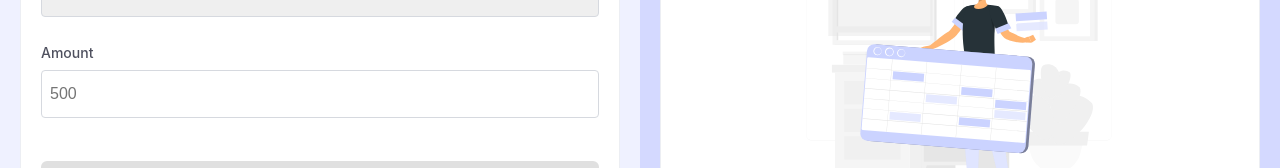
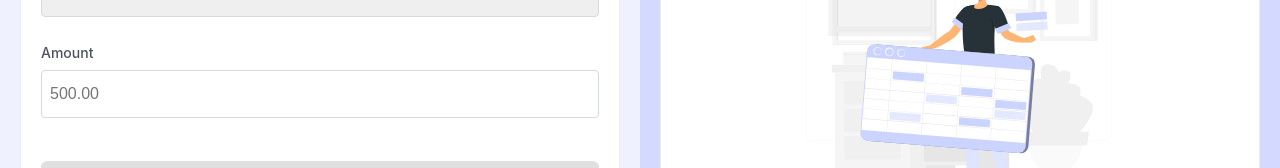
Before and after one commit to 1711shashank/Finance-tracker, a React (Create React App) app: page / in a window 1280 px wide. Shown: the part 316-484 px from the top of the page. Built offline with nearby package versions, Linux system fonts and the light colour scheme.

Commit message:
2 decimal places

```diff
--- a/src/pages/StatementAnalysis/StatementAnalysis.js
+++ b/src/pages/StatementAnalysis/StatementAnalysis.js
@@ -23,9 +23,12 @@ const StatementAnalysis = ({ setShowChartModal }) => {
     const balanceSeries = weekNumbers.map(week => weeklyData[week].balance);
 
     const options = {
+
+        colors: ["#FF5733", "#33FF6D", "#337DFF"],
         chart: { type: "line", zoom: { enabled: false } },
+
+        yaxis: { labels: { formatter: value => value.toFixed(2) } },
         xaxis: { categories: weekNumbers.map(week => `Week ${week}`) },
-        colors: ["#FF5733", "#33FF6D", "#337DFF"]
 
     };
 
--- a/src/pages/TransactionForm/TransactionForm.js
+++ b/src/pages/TransactionForm/TransactionForm.js
@@ -36,12 +36,21 @@ const TransactionForm = ({ onTransactionAdded, setShowChartModal }) => {
         onTransactionAdded();
     }
 
+    const handleAmountChange = (e) => {
+        const inputValue = e.target.value;
+        const isValidInput = /^\d*\.?\d{0,2}$/.test(inputValue);
+
+        if (isValidInput) {
+            setAmount(inputValue);
+        }
+    }
+
 
     return (
         <>
             <div className="card transaction-form" >
 
-                <div style={{display:'flex', justifyContent:'space-between', marginBottom:'1rem'}}>
+                <div style={{ display: 'flex', justifyContent: 'space-between', marginBottom: '1rem' }}>
                     <h2 className="card-title"> Add Transaction</h2>
                     <button type="submit" className='addDummyRecordBtn' onClick={handleAddDummyData}>
                         Add Dummy Record
@@ -54,7 +63,7 @@ const TransactionForm = ({ onTransactionAdded, setShowChartModal }) => {
 
                     <DatePicker label="Date" type="date" value={date} onChange={(e) => setDate(e.target.value)} />
                     <SelectField label="Credit / Debit" options={["Credit", "Debit"]} onChange={(e) => setTransactionType(e.target.value)} />
-                    <InputField label="Amount" type="number" value={amount} onChange={(e) => setAmount(parseInt(e.target.value))} />
+                    <InputField label="Amount" type="text" value={amount} onChange={handleAmountChange} />
 
                     <AddTransactionButton onSubmit={handleSubmit} isFormValid={!amount} />
 
--- a/src/pages/helperFuncrion/FormField.js
+++ b/src/pages/helperFuncrion/FormField.js
@@ -5,7 +5,7 @@ const InputField = ({ label, type, value, onChange }) => (
         </label>
         <input
             type={type}
-            placeholder="500"
+            placeholder="500.00"
             className={`form-input`}
             value={value}
             onChange={onChange}
--- a/src/pages/helperFuncrion/helperFunction.js
+++ b/src/pages/helperFuncrion/helperFunction.js
@@ -1,6 +1,8 @@
 import moment from "moment";
 
 export const createTransactionObj = (date, transactionType, amount) => {
+
+    amount = parseFloat(amount).toFixed(2);
 
     const newTransaction = {
         debit: transactionType === 'Debit' ? amount : 0,
@@ -15,7 +17,7 @@ export const createDummyRecord = () => {
 
     const date = moment(new Date(new Date().getFullYear(), new Date().getMonth(), Math.floor(Math.random() * 30) + 1)).format('DD MMMM YYYY');
     const transactionType = Math.random() < 0.5 ? 'Credit' : 'Debit';
-    const amount = Math.floor(Math.random() * 9 + 1) * 1000;
+    const amount = (Math.random() * 9000 + 1000).toFixed(2);
 
     return createTransactionObj(date, transactionType, amount);;
 }
@@ -40,23 +42,25 @@ export const calculateBalance = (transactionRecords) => {
         return [];
     }
 
-    let runningBalance = 0;
+    let runningBalance = parseFloat(0);
     const updatedRecords = transactionRecords.map((record, index) => {
-        let balance = 0;
+        let balance = 0.0;
 
         if (index === 0) {
-            balance = record.transactionType === 'Credit' ? record.credit : -record.debit;
+            balance = record.transactionType === 'Credit' ? record.credit : (record.debit) * -1;
+            balance = parseFloat(balance);
         } else {
             balance = runningBalance + (record.credit - record.debit);
         }
 
-        runningBalance = balance;
+        runningBalance = balance
 
         return {
             ...record,
-            balance: balance
+            balance: balance.toFixed(2)
         };
     });
+
 
     return updatedRecords;
 }
```
